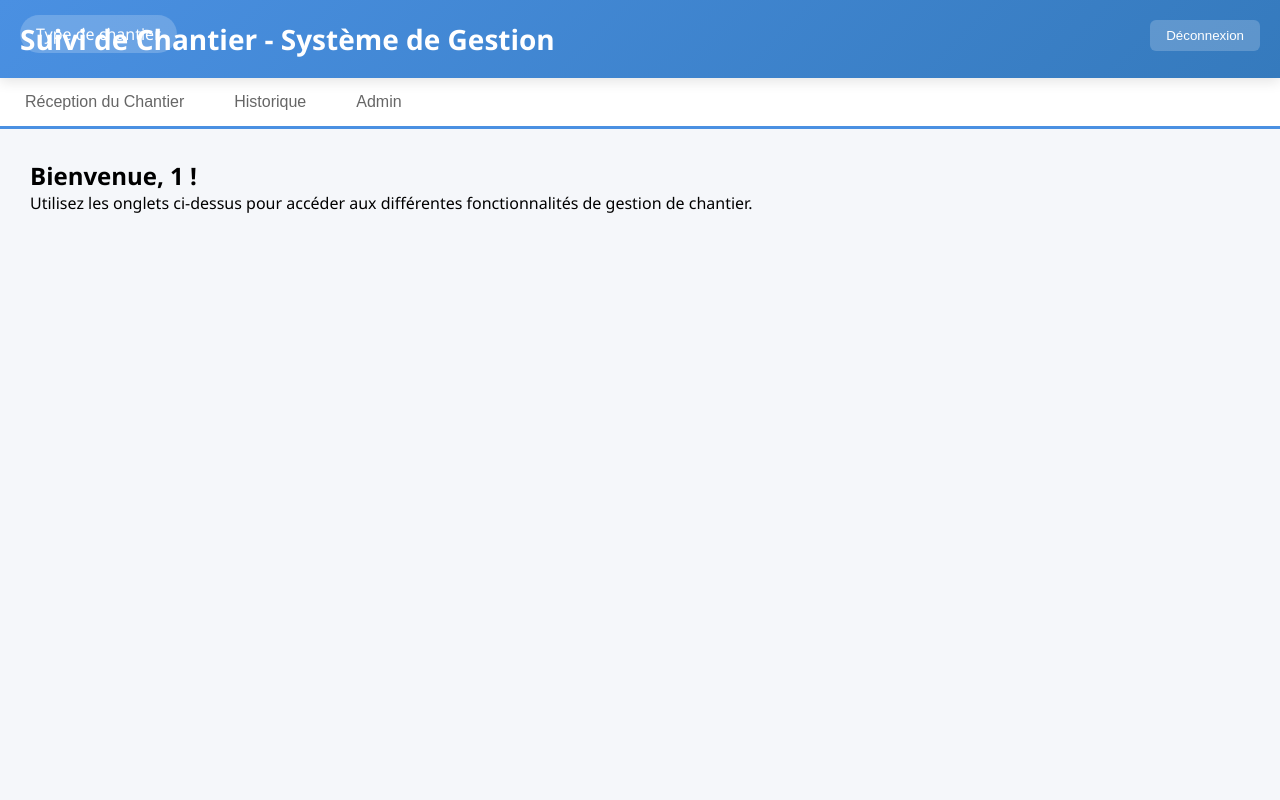
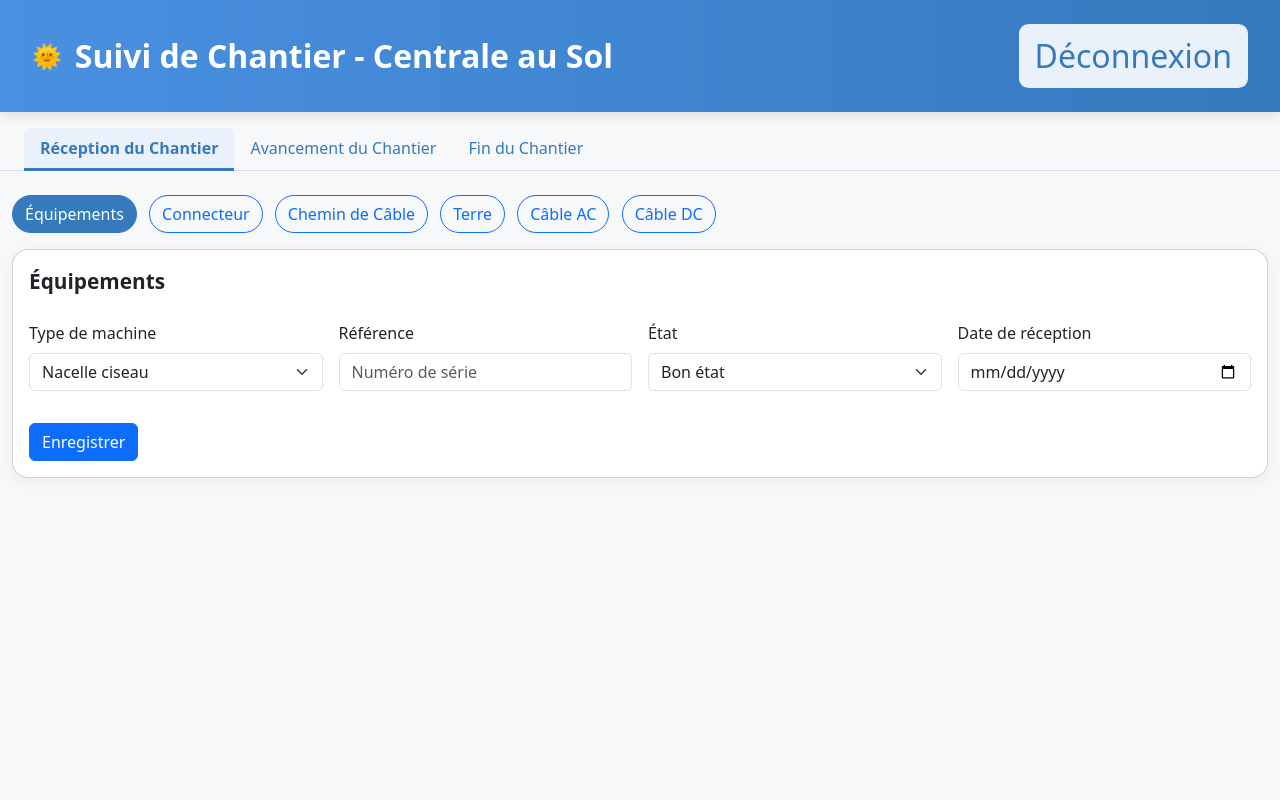
Before and after one commit to vinishtomar/TSB2, a Flask app: page / in a window 1280 px wide. Run offline with Flask 2, Linux system fonts and the light colour scheme; the visitor is signed in with stand-in values (Sample User, id 1).

Commit message:
Update index.html

```diff
--- a/ChefAssistantWeb/templates/index.html
+++ b/ChefAssistantWeb/templates/index.html
@@ -1,38 +1,141 @@
-{% extends "base.html" %}
-{% block title %}Tableau de bord{% endblock %}
-{% block body %}
-<div class="main-app" style="display:block;">
-    <div class="header">
-        <h1>
-            Suivi de Chantier - Système de Gestion
-        </h1>
-        <div style="position: absolute; top: 15px; left: 20px; background: rgba(255,255,255,0.2); padding: 8px 16px; border-radius: 20px; color: white; font-weight: 500;">
-            <span>
-                {% if session.get('chantier_type') == 'centrale-sol' %}
-                    🌞 Centrale au Sol
-                {% elif session.get('chantier_type') == 'ombriere' %}
-                    🚗 Ombrière
-                {% elif session.get('chantier_type') == 'toiture' %}
-                    🏠 Toiture
-                {% else %}
-                    Type de chantier
-                {% endif %}
-            </span>
+<!DOCTYPE html>
+<html lang="fr">
+<head>
+    <meta charset="UTF-8">
+    <title>Suivi de Chantier - Centrale au Sol</title>
+    <meta name="viewport" content="width=device-width, initial-scale=1.0">
+    <!-- Bootstrap 5 CDN -->
+    <link href="https://cdn.jsdelivr.net/npm/bootstrap@5.3.3/dist/css/bootstrap.min.css" rel="stylesheet">
+    <style>
+        body { background: #f6f8fa; }
+        .main-header {
+            background: linear-gradient(90deg, #4a90e2, #357abd);
+            color: white;
+            padding: 1.5rem 2rem;
+            font-size: 2rem;
+            font-weight: bold;
+            box-shadow: 0 4px 12px rgba(0,0,0,0.1);
+            display: flex;
+            align-items: center;
+            justify-content: space-between;
+        }
+        .header-title {
+            display: flex;
+            align-items: center;
+            gap: 0.8rem;
+            font-size: 2rem;
+            font-weight: 700;
+        }
+        .nav-tabs .nav-link.active {
+            background: #eaf1fb;
+            color: #357abd;
+            font-weight: 600;
+            border-bottom: 3px solid #357abd;
+        }
+        .nav-tabs .nav-link {
+            border: none;
+            color: #357abd;
+        }
+        .rounded-card {
+            border-radius: 1rem;
+            box-shadow: 0 4px 16px rgba(0,0,0,0.05);
+        }
+        .subnav {
+            margin-bottom: 1rem;
+        }
+        .subnav .btn {
+            border-radius: 2rem;
+            margin-right: .5rem;
+        }
+        .subnav .btn.active {
+            background: #357abd;
+            color: white;
+            border-color: #357abd;
+        }
+        .logout-btn {
+            background: #eaf1fb;
+            color: #357abd;
+            border: none;
+            border-radius: 0.6rem;
+            padding: 0.5rem 1rem;
+            font-weight: 500;
+            transition: background .2s;
+        }
+        .logout-btn:hover {
+            background: #357abd;
+            color: white;
+        }
+        .card-title {
+            font-size: 1.3rem;
+            font-weight: 700;
+        }
+    </style>
+</head>
+<body>
+    <header class="main-header">
+        <div class="header-title">
+           <span style="font-size:1.5rem;">🌞</span>
+           Suivi de Chantier - Centrale au Sol
         </div>
-        <a href="{{ url_for('logout') }}">
-            <button class="logout-btn">Déconnexion</button>
-        </a>
+        <a href="{{ url_for('logout') }}"><button class="logout-btn">Déconnexion</button></a>
+    </header>
+    <nav>
+      <ul class="nav nav-tabs px-4 pt-3">
+        <li class="nav-item">
+          <a class="nav-link active" href="#">Réception du Chantier</a>
+        </li>
+        <li class="nav-item">
+          <a class="nav-link" href="#">Avancement du Chantier</a>
+        </li>
+        <li class="nav-item">
+          <a class="nav-link" href="#">Fin du Chantier</a>
+        </li>
+      </ul>
+    </nav>
+    <div class="container-fluid pt-4">
+      <div class="subnav">
+        <button class="btn btn-outline-primary active">Équipements</button>
+        <button class="btn btn-outline-primary">Connecteur</button>
+        <button class="btn btn-outline-primary">Chemin de Câble</button>
+        <button class="btn btn-outline-primary">Terre</button>
+        <button class="btn btn-outline-primary">Câble AC</button>
+        <button class="btn btn-outline-primary">Câble DC</button>
+      </div>
+      <div class="card rounded-card mb-3">
+        <div class="card-body">
+          <div class="card-title mb-4">Équipements</div>
+          <form class="row g-3 align-items-end">
+            <div class="col-md-3">
+              <label class="form-label">Type de machine</label>
+              <select class="form-select">
+                <option>Nacelle ciseau</option>
+                <option>Nacelle à bras</option>
+                <option>Manitou</option>
+              </select>
+            </div>
+            <div class="col-md-3">
+              <label class="form-label">Référence</label>
+              <input type="text" class="form-control" placeholder="Numéro de série">
+            </div>
+            <div class="col-md-3">
+              <label class="form-label">État</label>
+              <select class="form-select">
+                <option>Bon état</option>
+                <option>À vérifier</option>
+                <option>Défaillant</option>
+              </select>
+            </div>
+            <div class="col-md-3">
+              <label class="form-label">Date de réception</label>
+              <input type="date" class="form-control" placeholder="jj/mm/aaaa">
+            </div>
+            <div class="col-12 pt-3">
+              <button class="btn btn-primary">Enregistrer</button>
+            </div>
+          </form>
+        </div>
+      </div>
     </div>
-    <div class="nav-tabs">
-        <a href="{{ url_for('suivi_journalier') }}"><button class="nav-tab{% if request.endpoint == 'suivi_journalier' %} active{% endif %}">Réception du Chantier</button></a>
-        <a href="{{ url_for('historique') }}"><button class="nav-tab{% if request.endpoint == 'historique' %} active{% endif %}">Historique</button></a>
-        {% if current_user.role == "admin" %}
-        <a href="{{ url_for('admin_panel') }}"><button class="nav-tab{% if request.endpoint == 'admin_panel' %} active{% endif %}">Admin</button></a>
-        {% endif %}
-    </div>
-    <div class="content">
-        <h2>Bienvenue, {{ current_user.id }} !</h2>
-        <p>Utilisez les onglets ci-dessus pour accéder aux différentes fonctionnalités de gestion de chantier.</p>
-    </div>
-</div>
-{% endblock %}
+    <script src="https://cdn.jsdelivr.net/npm/bootstrap@5.3.3/dist/js/bootstrap.bundle.min.js"></script>
+</body>
+</html>
```
